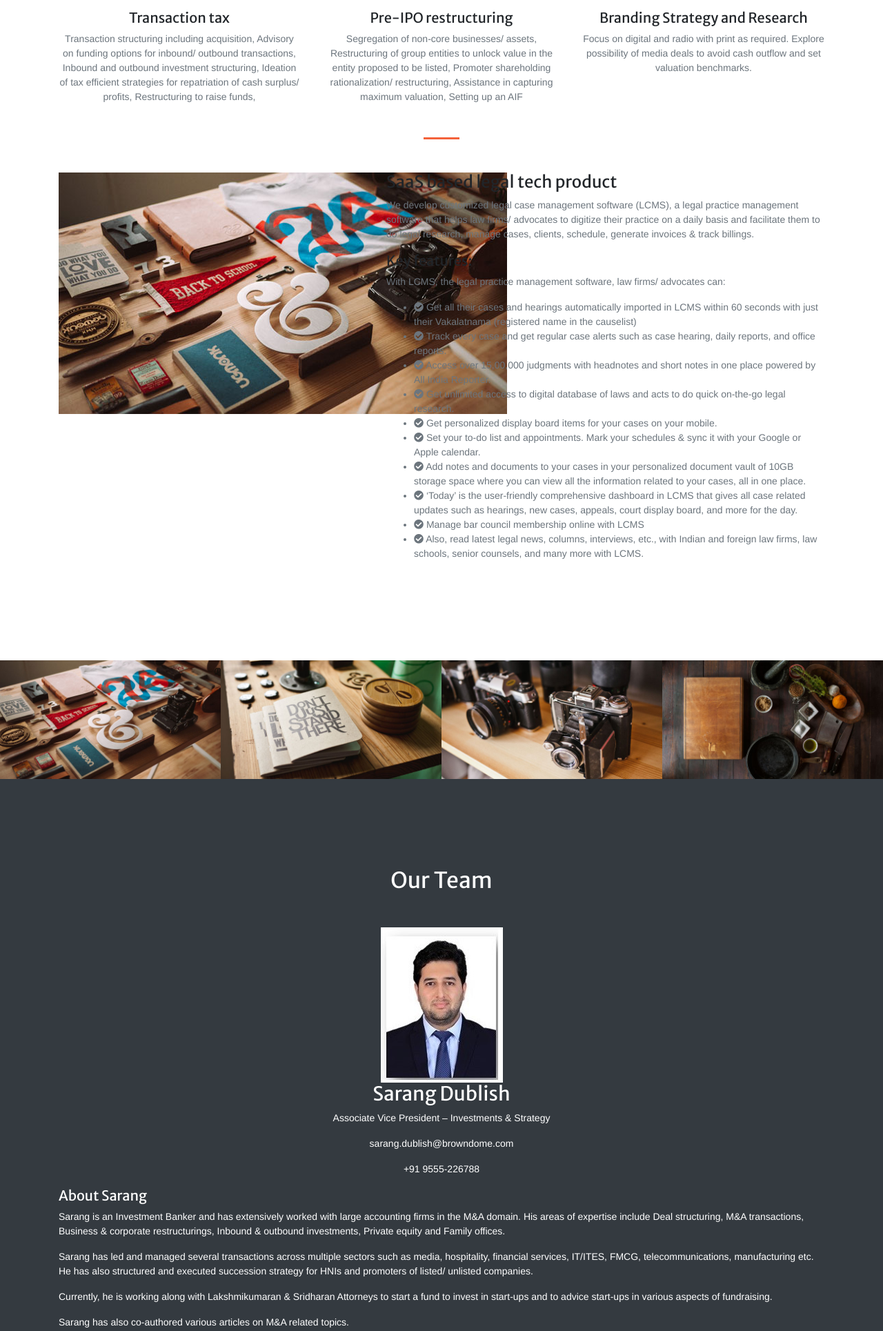
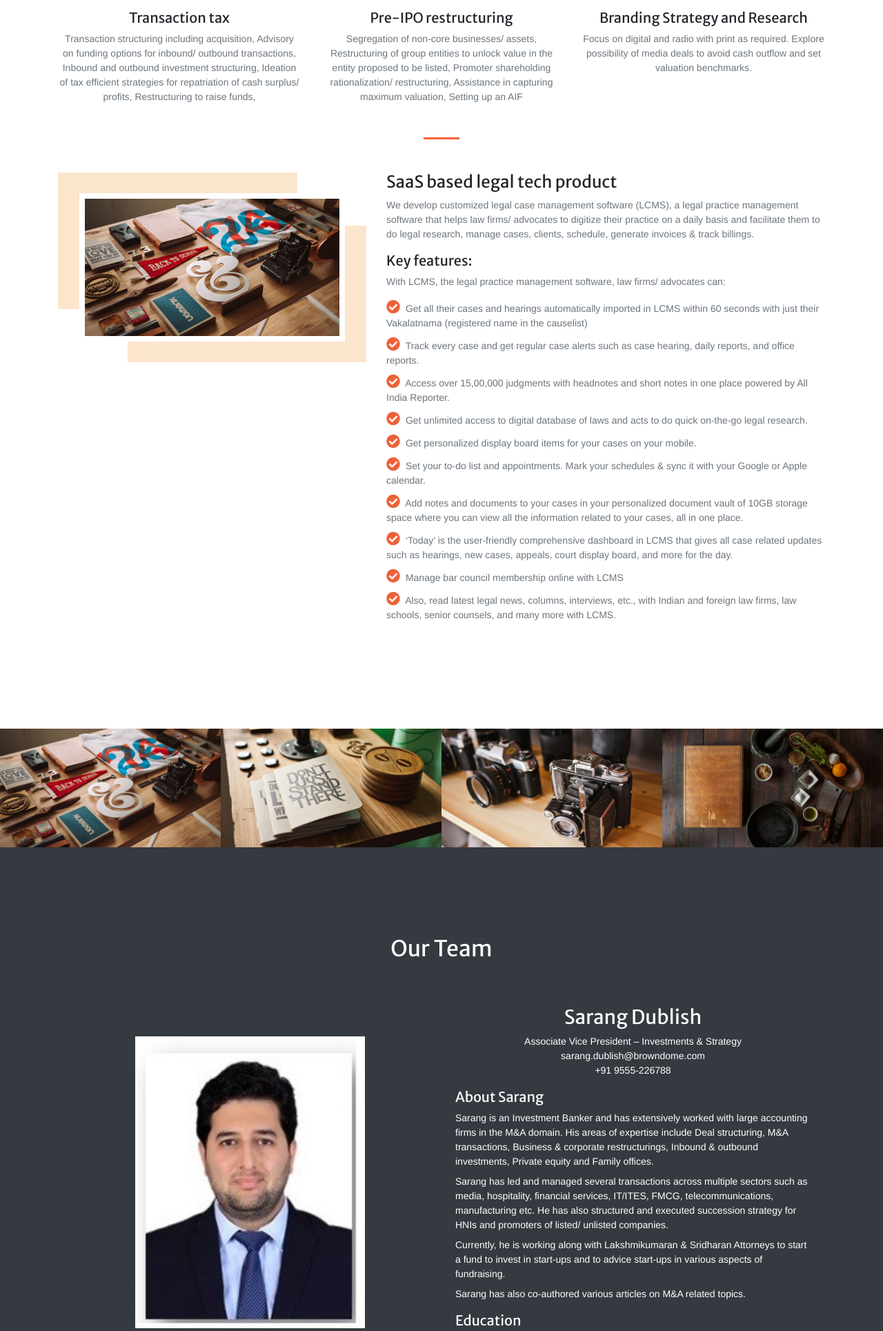
Before and after one commit to lakshmikumaran-sridharan/browndome-website, a Django app: page /about/ in a window 1280 px wide; the page is wider, and only the part inside the window is pictured. Shown: the part 1889-3818 px from the top of that part at 69% size. Run offline with Django 3.2, Linux system fonts and the light colour scheme; style sheets or scripts are compiled from the project's sources; some libraries are stand-ins or nearby versions.

Commit message:
scss added

```diff
--- a/browndome/static/sass/project.scss
+++ b/browndome/static/sass/project.scss
@@ -16,6 +16,7 @@ $black: #000;
 $pink: #f2dede;
 $dark-pink: #eed3d7;
 $red: #b94a48;
+$orange: #ee6139;
 
 ////////////////////////////////
 		//Alerts//
@@ -35,3 +36,94 @@ $red: #b94a48;
   border-color: $dark-pink;
   color: $red;
 }
+
+.w-40 {
+  width: 40% !important;
+}
+
+#product .product-content ul {
+  list-style: none;
+  padding: 0;
+}
+
+#product .product-content ul li {
+  padding-bottom: 10px;
+}
+
+#product .product-content ul li i {
+  font-size: 20px;
+  padding-right: 4px;
+  color: $orange;
+}
+
+#product .product-img {
+  position: relative;
+  margin: 30px 30px 30px 30px;
+}
+
+#product .product-img img {
+  width: 100%;
+  border: 8px solid $white;
+  transition: .5s;
+}
+
+#product .product-img img:hover {
+  width: 100%;
+  -webkit-transform: scale(1.03);
+  transform: scale(1.03);
+}
+
+#product .product-img::before {
+  position: absolute;
+  left: -31px;
+  top: -30px;
+  width: 90%;
+  height: 92%;
+  z-index: -1;
+  content: '';
+  background-color: #fbe5cd;
+  transition: .5s;
+}
+
+#product .product-img::after {
+  position: absolute;
+  right: -31px;
+  bottom: -30px;
+  width: 90%;
+  height: 92%;
+  z-index: -1;
+  content: '';
+  background-color: #fbe5cd;
+  transition: .5s;
+}
+
+.team-info {
+  /* border: 1px solid rgba(204,204,204,.33); */
+  float: left;
+  width: 100%;
+  border-radius: 3px;
+  display: flex;
+  align-items: center;
+}
+
+.team-info .img-sec {
+  width: 50%;
+  float: left;
+}
+
+.team-info .img-sec img {
+  display: block;
+  width: 60%;
+  margin-right: auto;
+  margin-left: auto;
+}
+
+.team-info .fig-caption {
+  padding: 15px 20px 0;
+  width: 50%;
+  float: left;
+}
+
+.team-info .fig-caption p {
+  margin-bottom: 0;
+}
--- a/browndome/templates/base.html
+++ b/browndome/templates/base.html
@@ -52,7 +52,7 @@
   <nav class="navbar navbar-expand-lg navbar-light fixed-top py-3" id="mainNav">
     <div class="container">
       <a class="navbar-brand js-scroll-trigger" href="#page-top">
-          <img src="{% static 'img/logo.jpg' %}" alt="">
+        <img src="{% static 'img/logo.jpg' %}" alt="">
       </a>
       <button class="navbar-toggler navbar-toggler-right" type="button" data-toggle="collapse"
         data-target="#navbarResponsive" aria-controls="navbarResponsive" aria-expanded="false"
```
